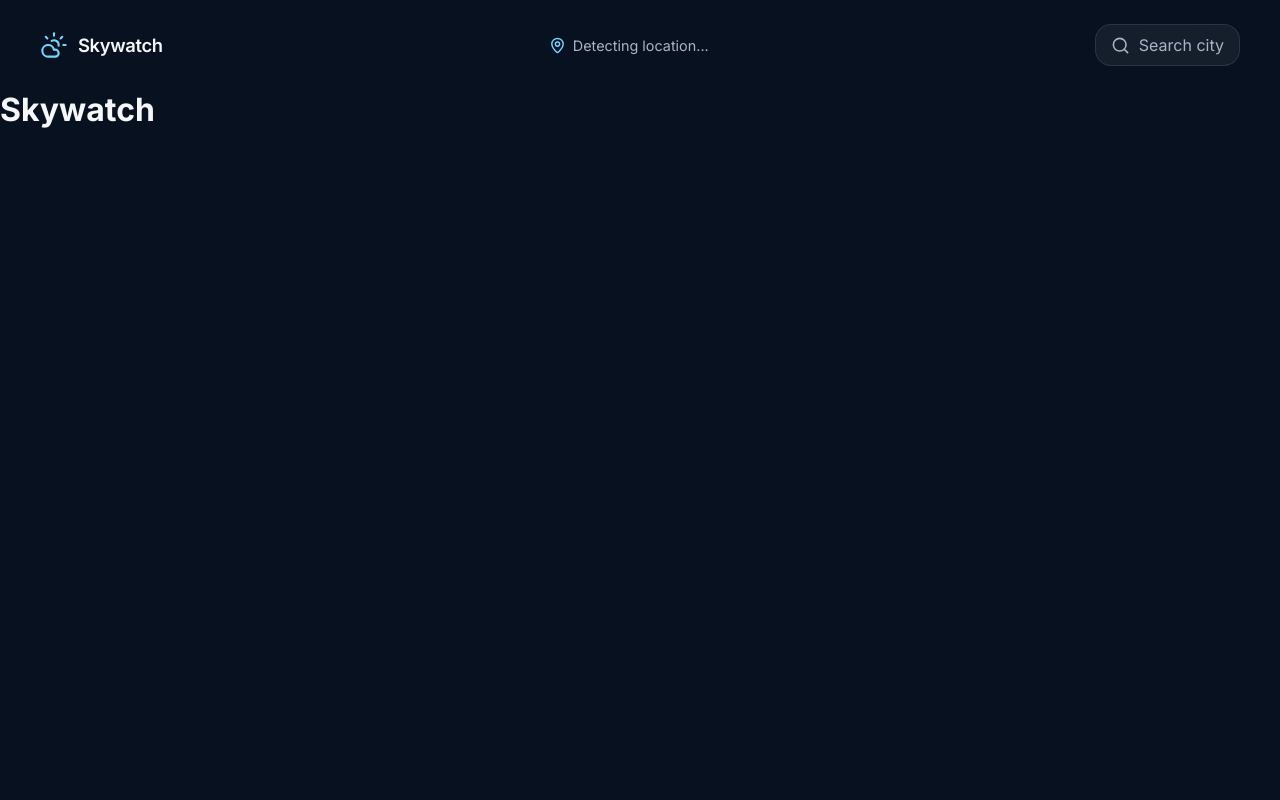
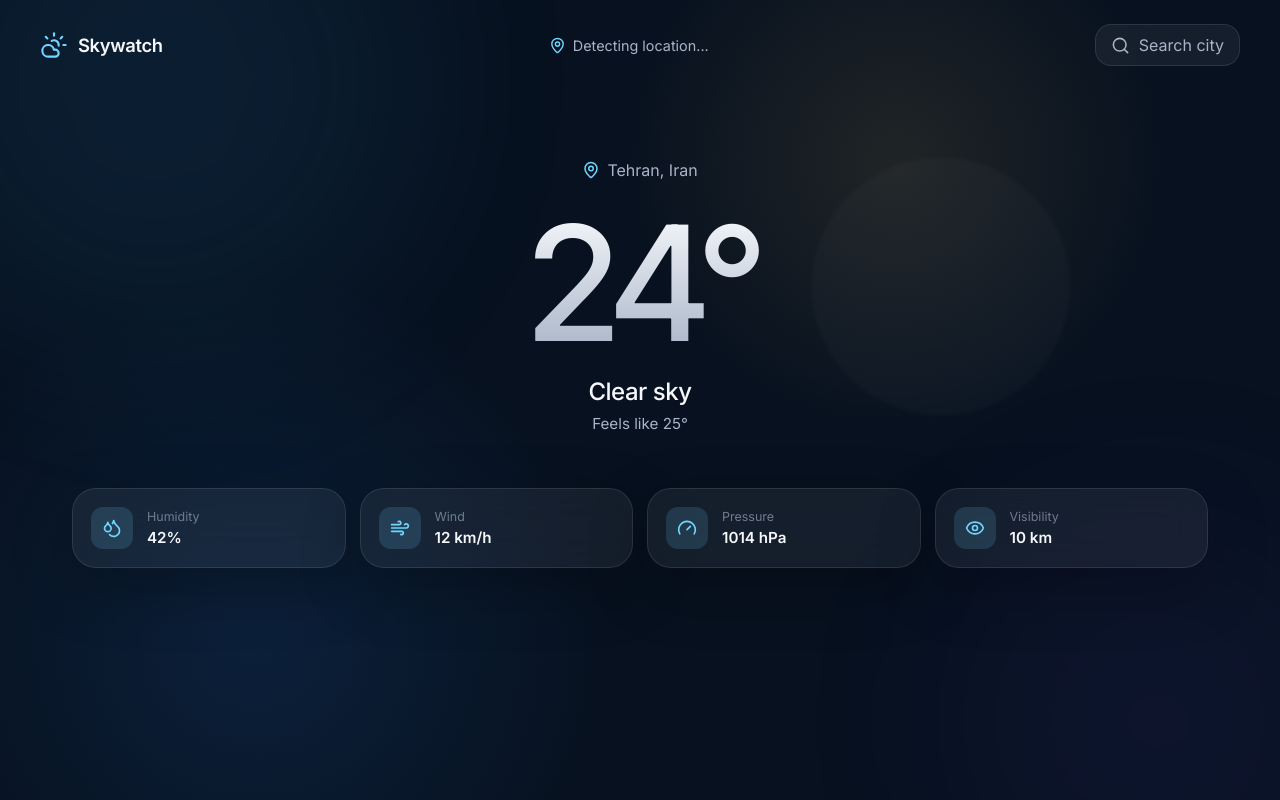
Before and after one commit to RealRick37/Skywatch, a React app in the folder frontend/: page / in a window 1280 px wide. Built offline with nearby package versions, Linux system fonts and the light colour scheme; the HTML template or start-up script is replaced by a standard one.

Commit message:
Adding dynamic sky background engine

```diff
--- a/frontend/src/App.jsx
+++ b/frontend/src/App.jsx
@@ -1,13 +1,17 @@
 import './App.css'
 import Navbar from "./components/layout/Navbar";
+import WeatherHero from "./components/weather/WeatherHero";
+import SkyBackground from "./components/background/SkyBackground";
 
 function App() {
   return (
     <>
+      <SkyBackground condition="clear" />
+
       <Navbar />
 
       <main>
-        <h1>Skywatch</h1>
+        <WeatherHero />
       </main>
     </>
   );
--- /dev/null
+++ b/frontend/src/components/background/SkyBackground.jsx
@@ -0,0 +1,19 @@
+function SkyBackground({ condition = "clear", isNight = false }) {
+  const backgroundClass = [
+    "sky-background",
+    `sky-background--${condition}`,
+    isNight ? "sky-background--night" : "",
+  ]
+    .filter(Boolean)
+    .join(" ");
+
+  return (
+    <div className={backgroundClass} aria-hidden="true">
+      <div className="sky-background__glow sky-background__glow--one" />
+      <div className="sky-background__glow sky-background__glow--two" />
+      <div className="sky-background__orb" />
+    </div>
+  );
+}
+
+export default SkyBackground;
--- /dev/null
+++ b/frontend/src/components/weather/WeatherHero.jsx
@@ -0,0 +1,81 @@
+import {Droplets, Eye, Gauge, MapPin, Wind} from "lucide-react";
+
+const weatherData={
+    city: "Tehran",
+    country: "Iran",
+    temperature: 24,
+    feelsLike: 25,
+    condition: "Clear sky",
+    humidity: 42,
+    wind: 12,
+    pressure: 1014,
+    visibility: 10000,
+};
+
+function WeatherHero() {
+  return (
+    <section className="weather-hero">
+      <div className="weather-hero__location">
+        <MapPin size={18} />
+        <span>
+          {weatherData.city}, {weatherData.country}
+        </span>
+      </div>
+
+      <div className="weather-hero__main">
+        <div className="weather-hero__temperature">
+          {weatherData.temperature}°
+        </div>
+
+        <div className="weather-hero__condition">
+          {weatherData.condition}
+        </div>
+
+        <div className="weather-hero__feels">
+          Feels like {weatherData.feelsLike}°
+        </div>
+      </div>
+
+      <div className="weather-hero__stats">
+        <WeatherStat
+          icon={<Droplets />}
+          label="Humidity"
+          value={`${weatherData.humidity}%`}
+        />
+
+        <WeatherStat
+          icon={<Wind />}
+          label="Wind"
+          value={`${weatherData.wind} km/h`}
+        />
+
+        <WeatherStat
+          icon={<Gauge />}
+          label="Pressure"
+          value={`${weatherData.pressure} hPa`}
+        />
+
+        <WeatherStat
+          icon={<Eye />}
+          label="Visibility"
+          value={`${weatherData.visibility / 1000} km`}
+        />
+      </div>
+    </section>
+  );
+}
+
+function WeatherStat({ icon, label, value }) {
+  return (
+    <div className="weather-stat">
+      <div className="weather-stat__icon">{icon}</div>
+
+      <div>
+        <span className="weather-stat__label">{label}</span>
+        <strong className="weather-stat__value">{value}</strong>
+      </div>
+    </div>
+  );
+}
+
+export default WeatherHero;
--- a/frontend/src/styles/globals.css
+++ b/frontend/src/styles/globals.css
@@ -131,3 +131,271 @@ img {
   border-color: rgba(255, 255, 255, 0.16);
   color: var(--color-text-primary);
 }
+
+.weather-hero {
+  max-width: var(--container-width);
+  margin: 70px auto 0;
+  padding: 0 32px 60px;
+
+  text-align: center;
+}
+
+.weather-hero__location {
+  display: inline-flex;
+  align-items: center;
+  gap: 7px;
+
+  color: var(--color-text-secondary);
+  font-size: 1rem;
+}
+
+.weather-hero__location svg {
+  color: var(--color-accent);
+}
+
+.weather-hero__main {
+  margin-top: 28px;
+}
+
+.weather-hero__temperature {
+  font-size: clamp(6rem, 15vw, 10rem);
+  font-weight: 500;
+  line-height: 0.9;
+  letter-spacing: -0.08em;
+
+  background: linear-gradient(
+    180deg,
+    var(--color-text-primary) 0%,
+    var(--color-text-secondary) 100%
+  );
+
+  -webkit-background-clip: text;
+  background-clip: text;
+  color: transparent;
+}
+
+.weather-hero__condition {
+  margin-top: 22px;
+
+  font-size: 1.5rem;
+  font-weight: 500;
+  letter-spacing: -0.02em;
+}
+
+.weather-hero__feels {
+  margin-top: 8px;
+
+  color: var(--color-text-secondary);
+  font-size: 0.95rem;
+}
+
+.weather-hero__stats {
+  display: grid;
+  grid-template-columns: repeat(4, 1fr);
+  gap: 14px;
+
+  margin-top: 55px;
+}
+
+.weather-stat {
+  display: flex;
+  align-items: center;
+  gap: 14px;
+
+  padding: 18px;
+
+  text-align: left;
+
+  border: 1px solid var(--color-border);
+  border-radius: var(--radius-lg);
+
+  background: var(--color-surface);
+  backdrop-filter: blur(var(--blur-glass));
+
+  box-shadow: var(--shadow-card);
+
+  transition:
+    transform var(--transition-normal),
+    background var(--transition-normal),
+    border-color var(--transition-normal);
+}
+
+.weather-stat:hover {
+  transform: translateY(-3px);
+  background: var(--color-surface-hover);
+  border-color: rgba(114, 214, 255, 0.2);
+}
+
+.weather-stat__icon {
+  display: grid;
+  place-items: center;
+
+  width: 42px;
+  height: 42px;
+
+  flex-shrink: 0;
+
+  border-radius: 12px;
+
+  background: var(--color-accent-soft);
+  color: var(--color-accent);
+}
+
+.weather-stat__icon svg {
+  width: 20px;
+  height: 20px;
+}
+
+.weather-stat__label {
+  display: block;
+
+  margin-bottom: 4px;
+
+  color: var(--color-text-muted);
+  font-size: 0.78rem;
+}
+
+.weather-stat__value {
+  display: block;
+
+  font-size: 0.95rem;
+  font-weight: 600;
+}
+
+.sky-background {
+  position: fixed;
+  inset: 0;
+  z-index: -1;
+  overflow: hidden;
+
+  background:
+    radial-gradient(
+      circle at 50% 10%,
+      rgba(45, 125, 190, 0.18),
+      transparent 35%
+    ),
+    var(--color-bg-primary);
+
+  transition:
+    background 1s ease,
+    opacity 1s ease;
+}
+
+.sky-background__glow {
+  position: absolute;
+  border-radius: 50%;
+  pointer-events: none;
+  filter: blur(90px);
+  opacity: 0.5;
+}
+
+.sky-background__glow--one {
+  width: 500px;
+  height: 500px;
+
+  top: -180px;
+  left: -120px;
+
+  background: rgba(67, 180, 255, 0.16);
+
+  animation: sky-drift-one 14s ease-in-out infinite alternate;
+}
+
+.sky-background__glow--two {
+  width: 420px;
+  height: 420px;
+
+  right: -100px;
+  bottom: -140px;
+
+  background: rgba(116, 74, 255, 0.12);
+
+  animation: sky-drift-two 18s ease-in-out infinite alternate;
+}
+
+.sky-background__orb {
+  position: absolute;
+
+  width: 260px;
+  height: 260px;
+
+  top: 18%;
+  right: 15%;
+
+  border-radius: 50%;
+
+  background: rgba(255, 255, 255, 0.025);
+
+  filter: blur(2px);
+
+  animation: sky-orb 12s ease-in-out infinite alternate;
+}
+
+
+.sky-background--clear {
+  background:
+    radial-gradient(
+      circle at 70% 20%,
+      rgba(255, 205, 100, 0.1),
+      transparent 25%
+    ),
+    radial-gradient(
+      circle at 20% 80%,
+      rgba(45, 140, 255, 0.12),
+      transparent 30%
+    ),
+    var(--color-bg-primary);
+}
+
+
+.sky-background--night {
+  background:
+    radial-gradient(
+      circle at 70% 20%,
+      rgba(101, 83, 255, 0.14),
+      transparent 30%
+    ),
+    radial-gradient(
+      circle at 20% 80%,
+      rgba(25, 90, 170, 0.12),
+      transparent 35%
+    ),
+    #040a14;
+}
+
+@keyframes sky-drift-one {
+  from {
+    transform: translate3d(0, 0, 0) scale(1);
+  }
+
+  to {
+    transform: translate3d(80px, 40px, 0) scale(1.15);
+  }
+}
+
+@keyframes sky-drift-two {
+  from {
+    transform: translate3d(0, 0, 0) scale(1);
+  }
+
+  to {
+    transform: translate3d(-60px, -50px, 0) scale(1.1);
+  }
+}
+
+@keyframes sky-orb {
+  from {
+    transform: translate3d(0, 0, 0);
+  }
+
+  to {
+    transform: translate3d(-40px, 30px, 0);
+  }
+}
+
+@media (prefers-reduced-motion: reduce) {
+  .sky-background__glow,
+  .sky-background__orb {
+    animation: none;
+  }
+}
```
Also changed, not shown: frontend/src/components/background/Aurora.jsx (added).
